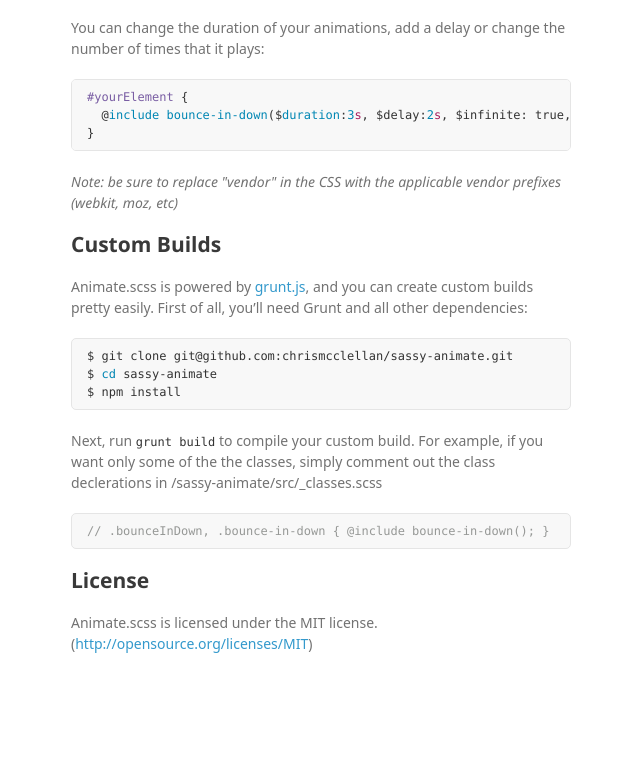
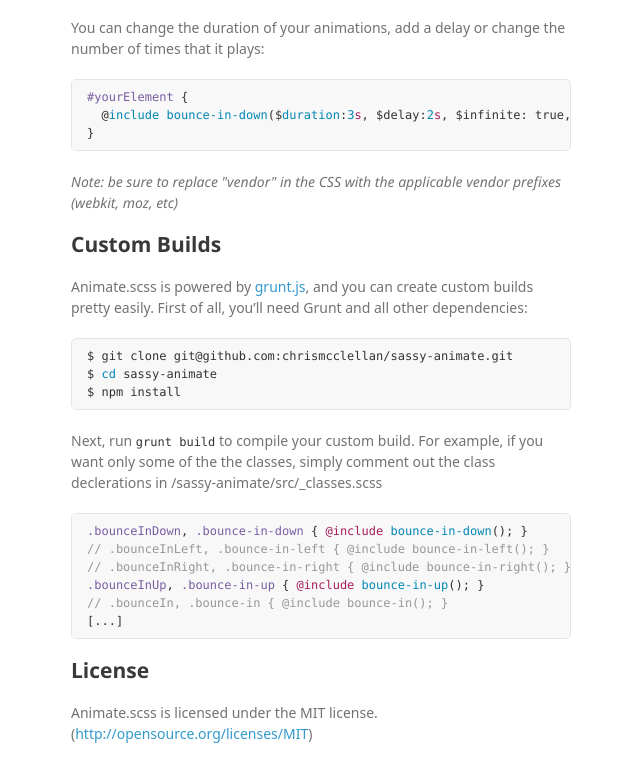
Before and after one commit to chrismcclellan/sassy-animate, a plain HTML site: page index.html in a window 1280 px wide. Shown: the part 1613-2394 px from the top of the page, without its empty margins (499-1139 px from the left). Before the commit the page ends 2337 px from the top, so only its background shows below. Drawn offline with Linux system fonts and the light colour scheme; a web font is replaced by a local one.

```diff
--- a/index.html
+++ b/index.html
@@ -33,7 +33,7 @@
 
 <p><em>Just-add-water CSS animation</em></p>
 
-<p><code>animate.scss</code> is a port of <code>animate.css</code>. It is a bunch of cool, fun, and cross-browser animations for you to use in your projects. Great for emphasis, home pages, sliders, and general just-add-water-awesomeness.</p>
+<p><code>animate.scss</code> is a bunch of cool, fun, and cross-browser animations for you to use in your projects. Great for emphasis, home pages, sliders, and general just-add-water-awesomeness.</p>
 
 <h2>
 <a id="basic-usage" class="anchor" href="#basic-usage" aria-hidden="true"><span aria-hidden="true" class="octicon octicon-link"></span></a>Basic Usage</h2>
@@ -120,7 +120,12 @@
 
 <p>Next, run <code>grunt build</code> to compile your custom build. For example, if you want only some of the the classes, simply comment out the class declerations in /sassy-animate/src/_classes.scss</p>
 
-<div class="highlight highlight-source-scss"><pre><span class="pl-c">// .bounceInDown, .bounce-in-down { @include bounce-in-down(); }</span></pre></div>
+<div class="highlight highlight-source-scss"><pre><span class="pl-e">.bounceInDown</span>, <span class="pl-e">.bounce-in-down</span> { <span class="pl-k">@include</span> <span class="pl-c1">bounce-in-down</span>(); }
+<span class="pl-c">// .bounceInLeft, .bounce-in-left { @include bounce-in-left(); }</span>
+<span class="pl-c">// .bounceInRight, .bounce-in-right { @include bounce-in-right(); }</span>
+<span class="pl-e">.bounceInUp</span>, <span class="pl-e">.bounce-in-up</span> { <span class="pl-k">@include</span> <span class="pl-c1">bounce-in-up</span>(); }
+<span class="pl-c">// .bounceIn, .bounce-in { @include bounce-in(); }</span>
+[...]</pre></div>
 
 <h2>
 <a id="license" class="anchor" href="#license" aria-hidden="true"><span aria-hidden="true" class="octicon octicon-link"></span></a>License</h2>
```
Also changed, not shown: params.json (+1 -1 lines).
